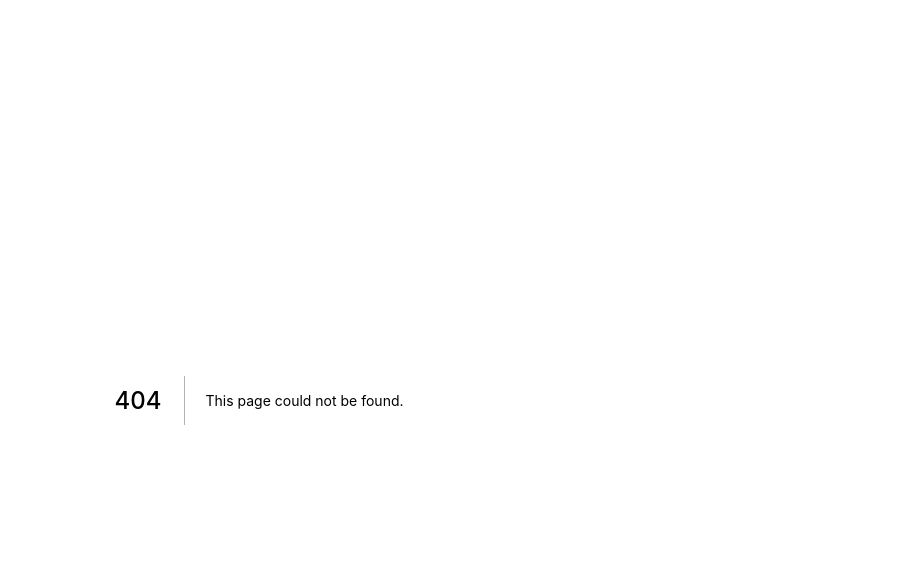
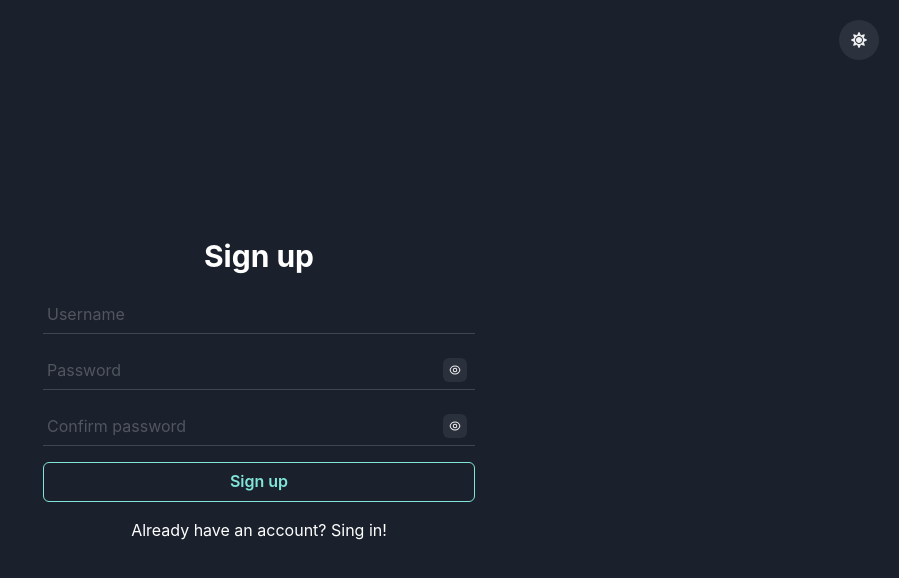
Before and after one commit to CassianoJunior/ToDoListChakraUI, a Next.js app: page /signup in a window 1280 px wide. Before the commit this address had no page. Shown: the top 578 px of the page, without its empty margins (381-1280 px from the left). Built offline with nearby package versions, Linux system fonts and the light colour scheme.

Commit message:
Creating a login and signup screens and started to develop a BFF(Back-end for frontend)

```diff
--- a/next.config.js
+++ b/next.config.js
@@ -1,3 +1,3 @@
 module.exports = {
   reactStrictMode: true,
-}
+};
--- a/package.json
+++ b/package.json
@@ -12,9 +12,13 @@
     "@chakra-ui/react": "^1.6.12",
     "@emotion/react": "^11.5.0",
     "@emotion/styled": "^11.3.0",
+    "bcryptjs": "^2.4.3",
+    "datocms-client": "^3.5.9",
     "framer-motion": "^4.1.17",
+    "jsonwebtoken": "^8.5.1",
     "nanoid": "^3.1.30",
     "next": "12.0.3",
+    "nookies": "^2.5.2",
     "react": "17.0.2",
     "react-dom": "17.0.2",
     "react-icons": "^4.3.1"
--- a/pages/api/hello.js
+++ /dev/null
@@ -1,5 +0,0 @@
-// Next.js API route support: https://nextjs.org/docs/api-routes/introduction
-
-export default function handler(req, res) {
-  res.status(200).json({ name: 'John Doe' });
-}
--- /dev/null
+++ b/pages/api/register.js
@@ -0,0 +1,46 @@
+import jwt from 'jsonwebtoken';
+import { SiteClient } from 'datocms-client';
+
+import { env } from 'process';
+
+let cachedDato = null;
+
+function connectToDato() {
+  if (cachedDato) return cachedDato;
+
+  return new SiteClient(env.DATO_KEY);
+}
+
+const handleRegister = async (req, res) => {
+  if (req.method === 'POST') {
+    const { user, password } = req.body;
+
+    const server = connectToDato();
+
+    cachedDato = server;
+
+    try {
+      await server.items.create({
+        itemType: '1415781',
+        username: user,
+        password,
+      });
+      const token = jwt.sign({ username: user }, env.SECRET, {
+        expiresIn: 60 * 60 * 1, // 1 hour
+      });
+
+      res.status(201).json({ username: user, token });
+    } catch (err) {
+      const errorCode = err.body.data[0].attributes.details.code;
+      if (errorCode === 'VALIDATION_UNIQUE') {
+        res.status(400).json({ message: 'User already exists' });
+      } else {
+        res.status(400).json({ message: 'User not created' });
+      }
+    }
+  } else {
+    res.status(405).json({ message: 'Get method is not allowed' });
+  }
+};
+
+export default handleRegister;
--- /dev/null
+++ b/pages/signup.js
@@ -0,0 +1,222 @@
+import { useState } from 'react';
+import { useRouter } from 'next/router';
+import { hash } from 'bcryptjs';
+import nookies from 'nookies';
+
+import {
+  Flex,
+  VStack,
+  Stack,
+  Input,
+  InputGroup,
+  Heading,
+  useColorMode,
+  IconButton,
+  InputRightElement,
+  Button,
+  useColorModeValue,
+  Text,
+  Link,
+  useToast,
+} from '@chakra-ui/react';
+import { FaMoon, FaSun } from 'react-icons/fa';
+import { RiEyeLine, RiEyeCloseLine } from 'react-icons/ri';
+
+function checkFields(user, password, confirmPassword, toast) {
+  if (!user) {
+    toast({
+      title: 'User can not be empty',
+      status: 'error',
+      variant: 'top-accent',
+      isClosable: true,
+      duration: 1000,
+    });
+    return false;
+  }
+
+  if (!password || !confirmPassword) {
+    toast({
+      title: 'Password can not be empty',
+      status: 'error',
+      variant: 'top-accent',
+      isClosable: true,
+      duration: 1000,
+    });
+    return false;
+  }
+
+  if (password !== confirmPassword) {
+    toast({
+      title: 'Passwords do not match',
+      status: 'error',
+      variant: 'top-accent',
+      isClosable: true,
+      duration: 1000,
+    });
+    return false;
+  }
+  if (password.length < 8) {
+    toast({
+      title: 'Password must be at least 8 characters ',
+      status: 'error',
+      variant: 'top-accent',
+      isClosable: true,
+      duration: 1000,
+    });
+    return false;
+  }
+
+  return true;
+}
+
+const SingIn = () => {
+  const router = useRouter();
+
+  const { colorMode, toggleColorMode } = useColorMode();
+  const toast = useToast();
+
+  const [user, setUser] = useState('');
+  const [password, setPassword] = useState('');
+  const [confirmPassword, setConfirmPassword] = useState('');
+  const [showPass, setShowPass] = useState(false);
+  const [showConfirmPass, setShowConfirmPass] = useState(false);
+
+  return (
+    <Flex
+      align="center"
+      justify="center"
+      h="100vh"
+      bg={useColorModeValue('gray.50')}
+    >
+      <IconButton
+        icon={colorMode === 'dark' ? <FaSun /> : <FaMoon />}
+        isRound="true"
+        onClick={toggleColorMode}
+        pos="absolute"
+        right="20px"
+        top="20px"
+      />
+      <Flex
+        flexDir="column"
+        w="40%"
+        p={10}
+        rounded="xl"
+        bg={useColorModeValue('gray.800')}
+      >
+        <Stack align="center">
+          <Heading fontSize="3xl" color="white">
+            Sign up
+          </Heading>
+        </Stack>
+        <VStack mx="auto" my={5} spacing={4} w="100%">
+          <Input
+            variant="flushed"
+            type="text"
+            placeholder="Username"
+            onChange={(e) => {
+              e.preventDefault();
+              setUser(e.target.value);
+            }}
+            px={1}
+          />
+          <InputGroup>
+            <Input
+              variant="flushed"
+              type={showPass ? 'text' : 'password'}
+              placeholder="Password"
+              onChange={(e) => {
+                e.preventDefault();
+                setPassword(e.target.value);
+              }}
+              px={1}
+            />
+            <InputRightElement>
+              <IconButton
+                size="xs"
+                icon={showPass ? <RiEyeCloseLine /> : <RiEyeLine />}
+                onClick={() => setShowPass(!showPass)}
+              />
+            </InputRightElement>
+          </InputGroup>
+          <InputGroup>
+            <Input
+              variant="flushed"
+              type={showConfirmPass ? 'text' : 'password'}
+              placeholder="Confirm password"
+              onChange={(e) => {
+                e.preventDefault();
+                setConfirmPassword(e.target.value);
+              }}
+              px={1}
+            />
+            <InputRightElement>
+              <IconButton
+                size="xs"
+                icon={showConfirmPass ? <RiEyeCloseLine /> : <RiEyeLine />}
+                onClick={() => setShowConfirmPass(!showConfirmPass)}
+              />
+            </InputRightElement>
+          </InputGroup>
+          <Button
+            w="100%"
+            colorScheme={useColorModeValue('blue', 'teal')}
+            variant="outline"
+            onClick={(e) => {
+              e.preventDefault();
+
+              if (!checkFields(user, password, confirmPassword, toast)) return;
+
+              hash(password, 10, async (err, hashKey) => {
+                // try {
+                const newUser = await fetch(
+                  'http://localhost:3000/api/register',
+                  {
+                    method: 'POST',
+                    headers: {
+                      'Content-type': 'application/json',
+                    },
+                    body: JSON.stringify({ user, password: hashKey }),
+                  },
+                );
+
+                const { message } = await newUser.json();
+
+                console.log(message);
+                //   toast({
+                //     title: message,
+                //     status: 'error',
+                //   });
+
+                //   nookies.set(null, 'ToDoListUSER_TOKEN', token, {
+                //     path: '/',
+                //     maxAge: 60 * 60 * 1, // 1 Hour
+                //   });
+                //   router.push('/');
+                //   toast({
+                //     title: 'User created successfully',
+                //     status: 'success',
+                //     variant: 'top-accent',
+                //     isClosable: true,
+                //     duration: 1000,
+                //   });
+                //   setPassword('');
+                //   setConfirmPassword('');
+                //   setUser('');
+                // } catch (error) {
+                //   console.error(error);
+                // }
+              });
+            }}
+          >
+            Sign up
+          </Button>
+          <Text size="sm" color="white">
+            Already have an account? <Link href="/login">Sing in!</Link>
+          </Text>
+        </VStack>
+      </Flex>
+    </Flex>
+  );
+};
+
+export default SingIn;
```
Also changed, not shown: pages/api/auth.js (added, +11 -0 lines), pages/login.js (+22 -2 lines), 2 other files (tests, documents, lock files or other folders).
